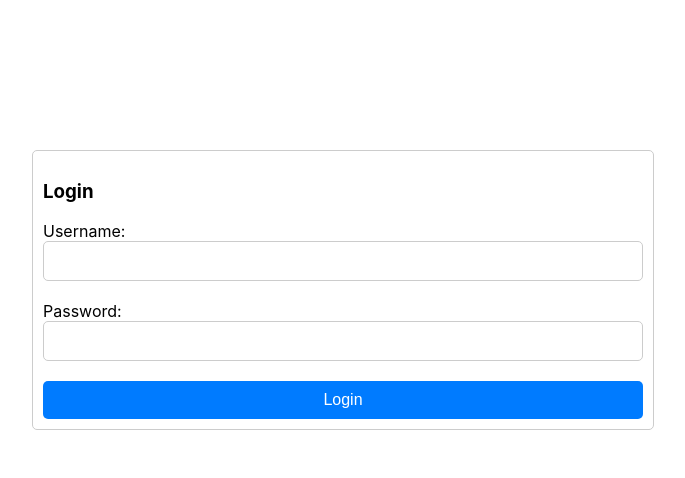
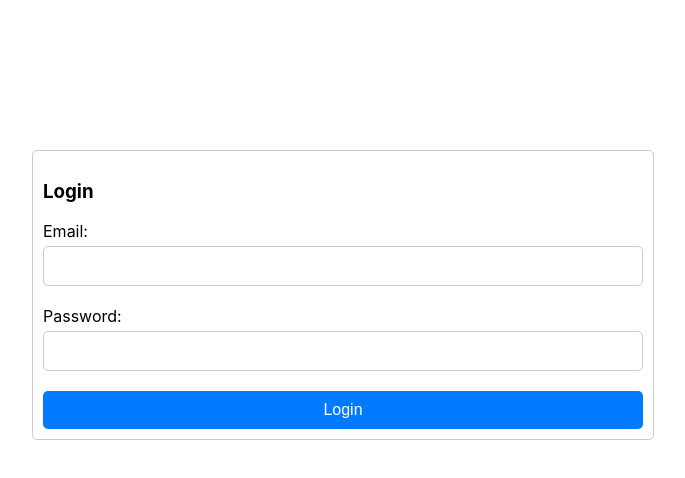
Before and after one commit to HennadiiZ/ReactJSONPlaceholderApp, a React (Create React App) app: page /auth in a window 1280 px wide. Shown: the top 478 px of the page, without its empty margins (297-982 px from the left). Built offline with nearby package versions, Linux system fonts and the light colour scheme; no server answers.

Commit message:
updating form styles

```diff
--- a/src/components/RegistrationForm/RegistrationForm.js
+++ b/src/components/RegistrationForm/RegistrationForm.js
@@ -17,7 +17,7 @@ const RegistrationForm = () => {
       <h1>Login</h1>
       <form onSubmit={handleLogin}>
         <label>
-          Username:
+          Email:
           <input
             type="text"
             value={username}
--- a/src/components/RegistrationForm/RegistrationForm.module.scss
+++ b/src/components/RegistrationForm/RegistrationForm.module.scss
@@ -8,6 +8,7 @@
 }
 
 .auth_input {
+  margin-top: 5px;
   display: block;
   width: 100%;
   padding: 10px;
```
